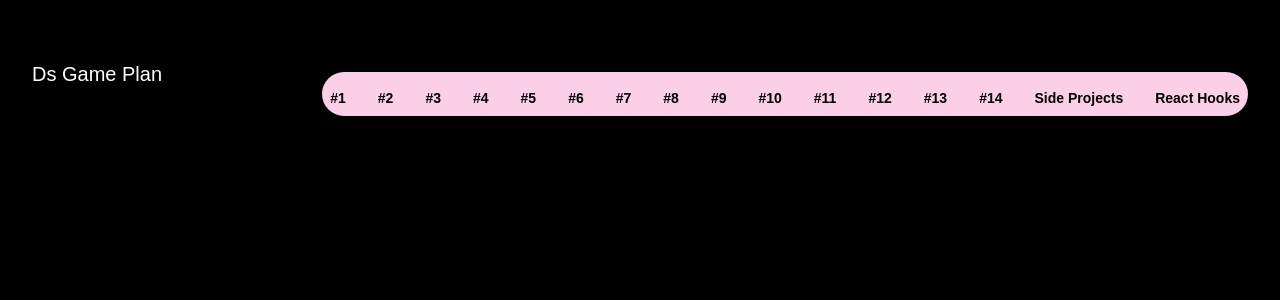
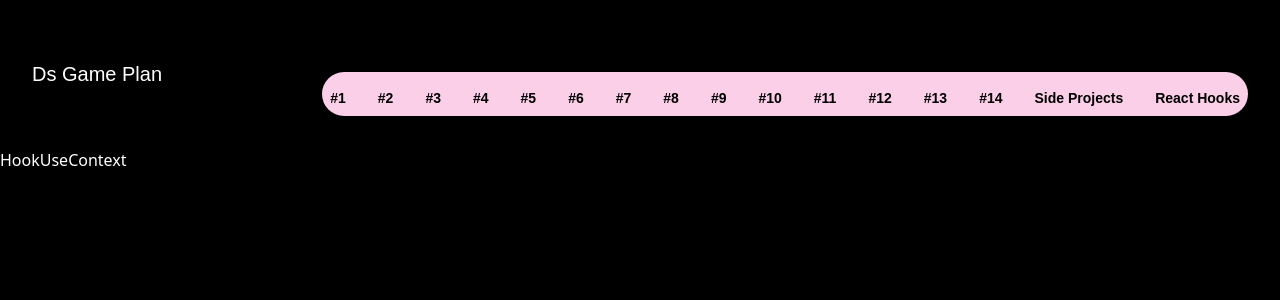
Before and after one commit to Davonne007-TX/game-plan, a React (Vite) app: page /hookUseContext in a window 1280 px wide. Shown: the top 300 px of the page. Built offline with nearby package versions, Linux system fonts and the light colour scheme; a web font is replaced by a local one.

Commit message:
add route for useContext hook

```diff
--- a/src/App.jsx
+++ b/src/App.jsx
@@ -11,6 +11,7 @@ import MoreUseState from "./components/Hooks/MoreUseState";
 import HookUseCallBack from "./components/Hooks/HookUseCallBack";
 import MoreUseCallback from "./components/Hooks/MoreUseCallback";
 import HookUseEffect from "./components/Hooks/HookUseEffect";
+import HookUseContext from "./components/Hooks/HookUseContext";
 import SideProjects from "./components/more-examples/SideProjects";
 import Lists from "./components/more-examples/Lists";
 import Toggle from "./components/more-examples/Toggle";
@@ -70,6 +71,10 @@ function App() {
           path="/hookUseEffect"
           element={<HookUseEffect backToHooks={backToHooks} />}
         />
+        <Route
+          path="/hookUseContext"
+          element={<HookUseContext backToHooks={backToHooks} />}
+        />
         <Route path="/sideProjects" element={<SideProjects />} />
         <Route path="/lists" element={<Lists />} />
         <Route path="/toggle" element={<Toggle />} />
--- /dev/null
+++ b/src/components/Hooks/HookUseContext.jsx
@@ -0,0 +1,3 @@
+export default function HookUseContext() {
+  return <div className="text-white">HookUseContext</div>;
+}
```
